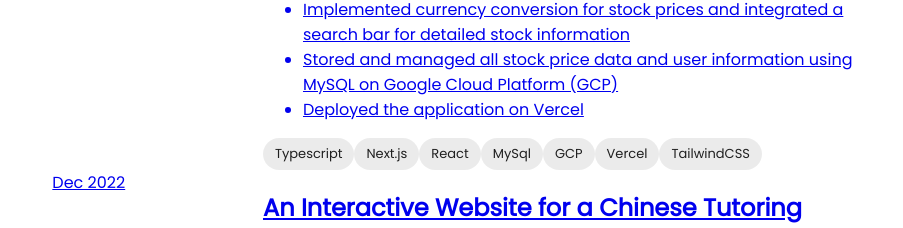
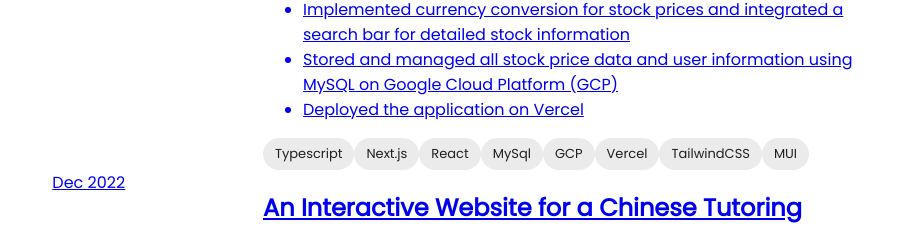
Before and after one commit to Jake-WangZhi/portfolio, a Next.js app: page / in a window 1280 px wide. Shown: the part 2900-3128 px from the top of the page, without its empty margins (377-1280 px from the left). Built offline with nearby package versions, Linux system fonts and the light colour scheme.

Commit message:
add one more tech stack to stockscope

```diff
--- a/components/Projects.tsx
+++ b/components/Projects.tsx
@@ -22,6 +22,7 @@ export const Projects = () => {
         "GCP",
         "Vercel",
         "TailwindCSS",
+        "MUI",
       ],
       url: "https://stockscope.vercel.app",
     },
```
